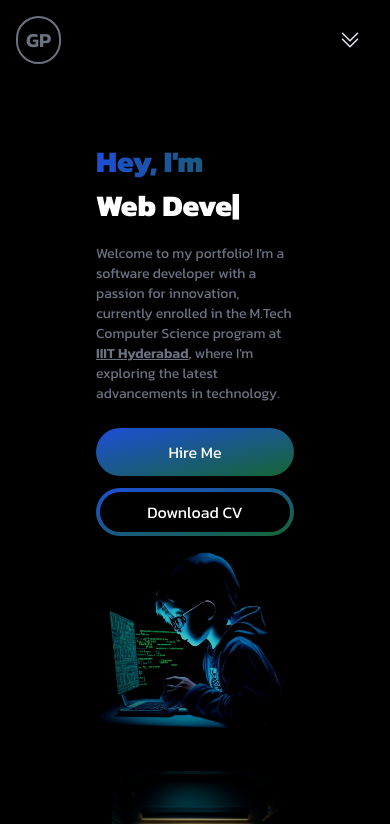
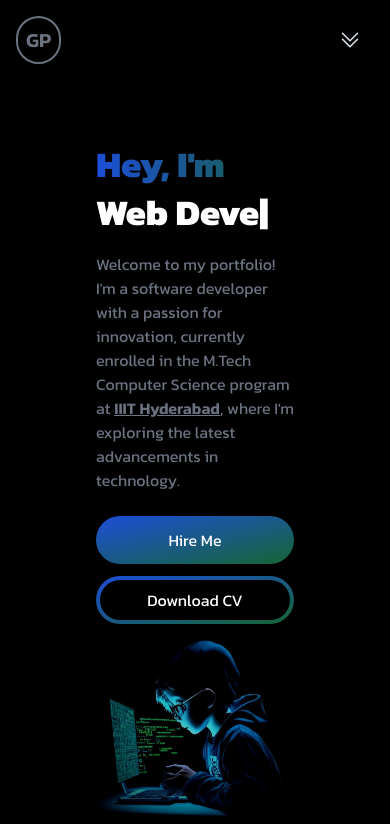
Before and after one commit to armgp/portfolio-gp, a Next.js app: page / in a window 390 px wide. Shown: the top 824 px of the page. Built offline with nearby package versions, Linux system fonts and the light colour scheme.

Commit message:
some font changes for smaller screens3

```diff
--- a/src/app/components/HeroSection.jsx
+++ b/src/app/components/HeroSection.jsx
@@ -8,7 +8,7 @@ const HeroSection = () => {
       <section>
           <div className='grid grid-cols-1 md:grid-cols-12'>
               <div className="col-span-7 place-self-center text-left">
-                  <h1 className='text-white mb-5 text-3xl sm:text-5xl lg:text-6xl font-extrabold'>
+                  <h1 className='text-white mb-5 text-4xl sm:text-5xl lg:text-6xl font-extrabold'>
                       <div className='text-transparent bg-clip-text bg-gradient-to-r from-blue-700 via-black-500 to-green-800  hover:bg-green-800 mb-2'>
                           {`Hey, I'm`}{" "}
                       </div>
@@ -26,7 +26,7 @@ const HeroSection = () => {
                         repeat={Infinity}
                      />
                   </h1>
-                  <p className='text-gray-500 mb-6 text-sm sm:text-lg lg:text-xl'>
+                  <p className='text-gray-500 mb-6 text-base sm:text-lg lg:text-xl'>
                       {`Welcome to my portfolio! I'm a software developer with a passion for innovation, currently enrolled in the M.Tech Computer Science program at`} <a className='font-semibold underline hover:text-transparent hover:bg-clip-text hover:bg-gradient-to-r from-blue-700 via-black-500 to-green-800  hover:bg-green-800' href='https://www.iiit.ac.in/' target="_blank">IIIT Hyderabad</a>{`, where I'm exploring the latest advancements in technology.`}
                   </p>
                   <div>
```
